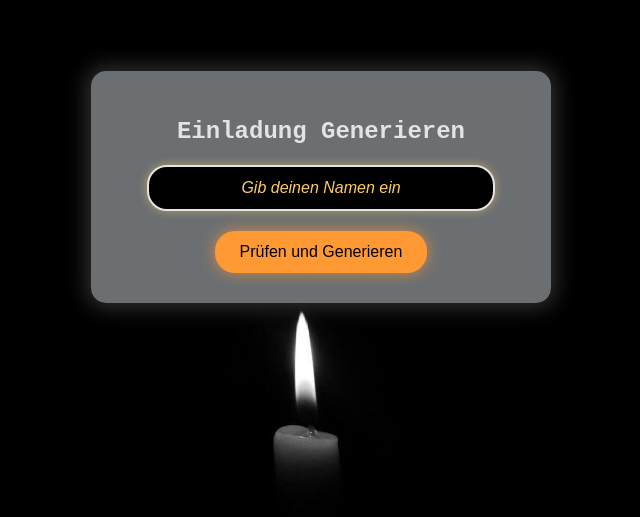
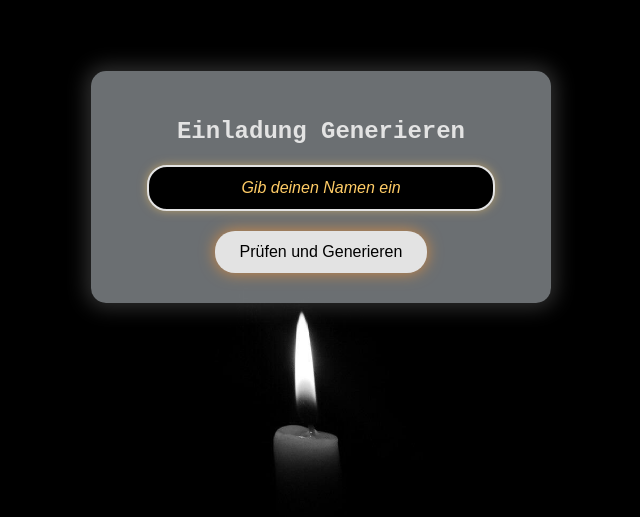
Before and after one commit to shootcat/JustThings, a plain HTML site: page index.html in a window 1280 px wide. Shown: the part 213-730 px from the top of the page, without its empty margins (319-959 px from the left). Drawn offline with Linux system fonts and the light colour scheme.

Commit message:
Update index.html

```diff
--- a/index.html
+++ b/index.html
@@ -61,7 +61,7 @@
         /* Buttons */
         button {
             padding: 12px 25px;
-            background-color: #ff9933;
+            background-color: #e3e3e3;
             color: black;
             border: none;
             border-radius: 20px;
```
